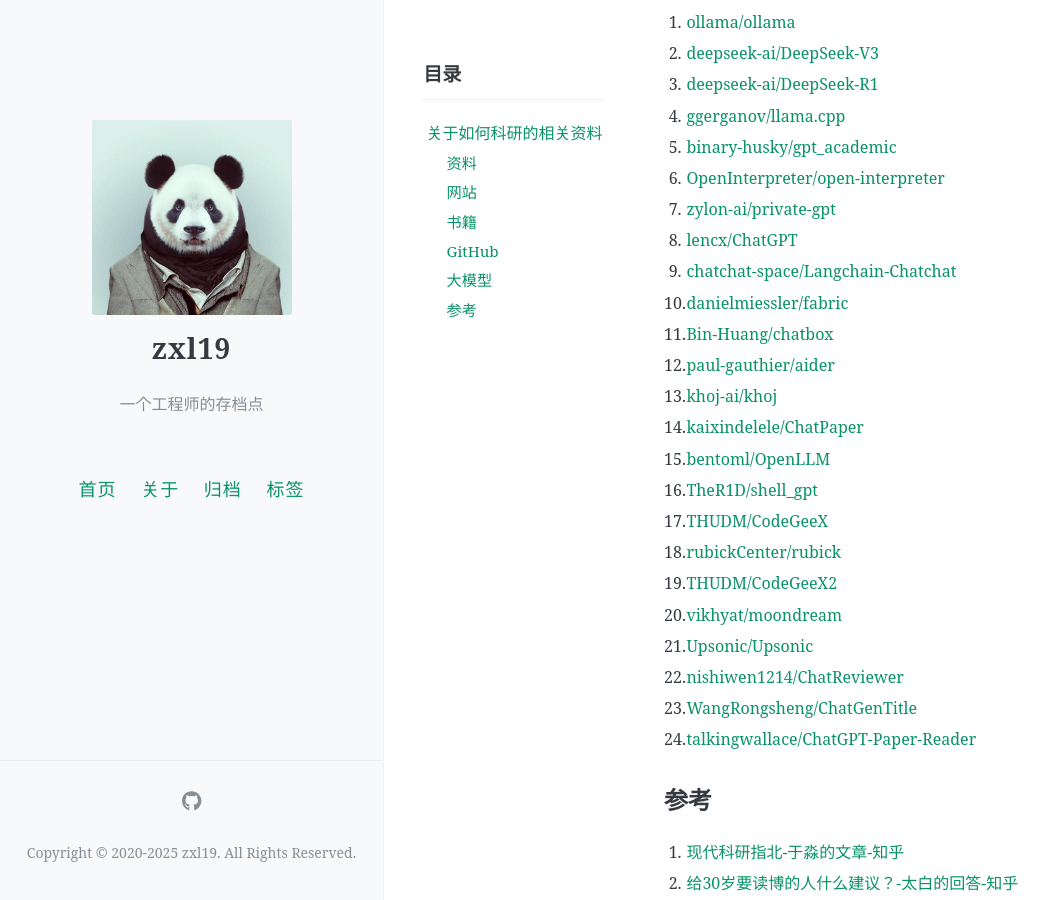
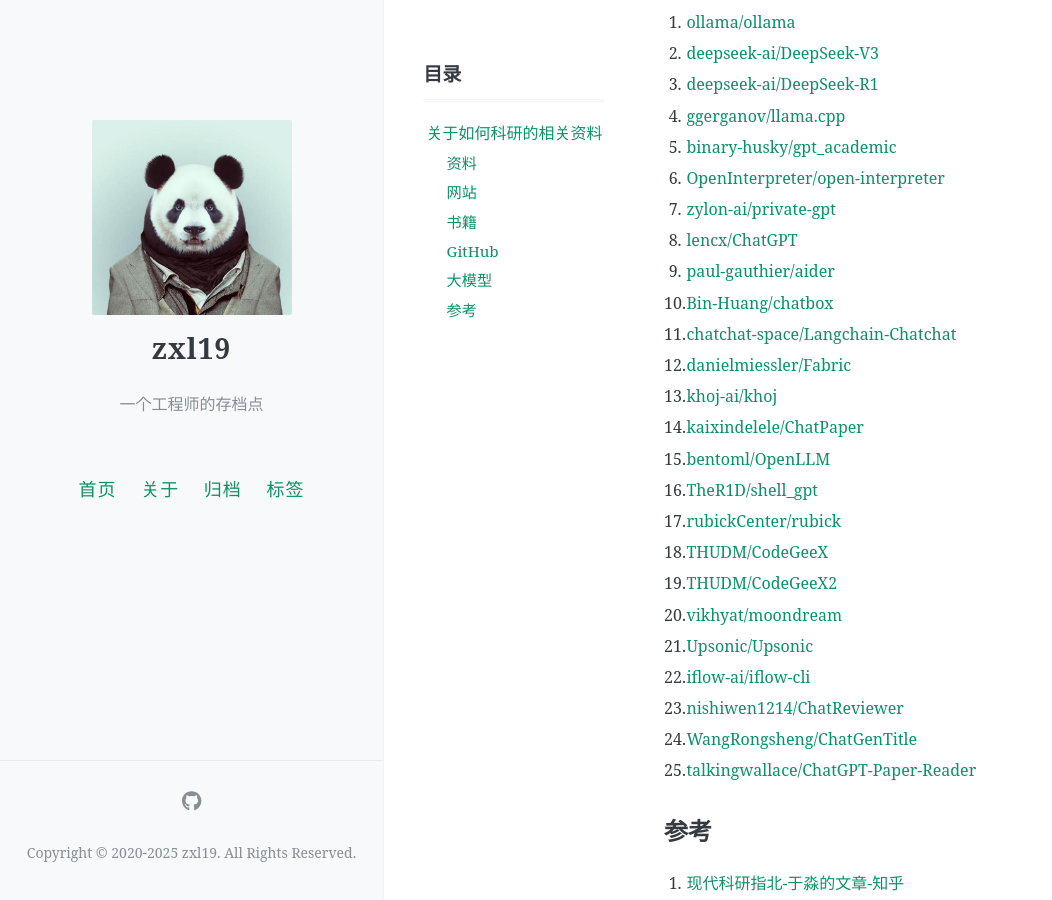
Before and after one commit to zxl19/zxl19.github.io, a Jekyll site: the page built from _posts/2021-06-14-academic-guide.md, in a window 1280 px wide and 900 px high, scrolled down 1267 px. Shown: the whole window, without its empty margins (0-1052 px from the left). Built offline with Jekyll 4.4.1, drawn with Linux system fonts in a browser that asks for light colours; comment, search, counter and statistics services are not loaded.

Commit message:
docs: update posts

```diff
--- a/_posts/2021-06-14-academic-guide.md
+++ b/_posts/2021-06-14-academic-guide.md
@@ -57,22 +57,23 @@ pinned: false
 6. [OpenInterpreter/open-interpreter](https://github.com/OpenInterpreter/open-interpreter)
 7. [zylon-ai/private-gpt](https://github.com/zylon-ai/private-gpt)
 8. [lencx/ChatGPT](https://github.com/lencx/ChatGPT)
-9. [chatchat-space/Langchain-Chatchat](https://github.com/chatchat-space/Langchain-Chatchat)
-10. [danielmiessler/fabric](https://github.com/danielmiessler/fabric)
-11. [Bin-Huang/chatbox](https://github.com/Bin-Huang/chatbox)
-12. [paul-gauthier/aider](https://github.com/paul-gauthier/aider)
+9. [paul-gauthier/aider](https://github.com/paul-gauthier/aider)
+10. [Bin-Huang/chatbox](https://github.com/Bin-Huang/chatbox)
+11. [chatchat-space/Langchain-Chatchat](https://github.com/chatchat-space/Langchain-Chatchat)
+12. [danielmiessler/Fabric](https://github.com/danielmiessler/Fabric)
 13. [khoj-ai/khoj](https://github.com/khoj-ai/khoj)
 14. [kaixindelele/ChatPaper](https://github.com/kaixindelele/ChatPaper)
 15. [bentoml/OpenLLM](https://github.com/bentoml/OpenLLM)
 16. [TheR1D/shell_gpt](https://github.com/TheR1D/shell_gpt)
-17. [THUDM/CodeGeeX](https://github.com/THUDM/CodeGeeX)
-18. [rubickCenter/rubick](https://github.com/rubickCenter/rubick)
+17. [rubickCenter/rubick](https://github.com/rubickCenter/rubick)
+18. [THUDM/CodeGeeX](https://github.com/THUDM/CodeGeeX)
 19. [THUDM/CodeGeeX2](https://github.com/THUDM/CodeGeeX2)
 20. [vikhyat/moondream](https://github.com/vikhyat/moondream)
 21. [Upsonic/Upsonic](https://github.com/Upsonic/Upsonic)
-22. [nishiwen1214/ChatReviewer](https://github.com/nishiwen1214/ChatReviewer)
-23. [WangRongsheng/ChatGenTitle](https://github.com/WangRongsheng/ChatGenTitle)
-24. [talkingwallace/ChatGPT-Paper-Reader](https://github.com/talkingwallace/ChatGPT-Paper-Reader)
+22. [iflow-ai/iflow-cli](https://github.com/iflow-ai/iflow-cli)
+23. [nishiwen1214/ChatReviewer](https://github.com/nishiwen1214/ChatReviewer)
+24. [WangRongsheng/ChatGenTitle](https://github.com/WangRongsheng/ChatGenTitle)
+25. [talkingwallace/ChatGPT-Paper-Reader](https://github.com/talkingwallace/ChatGPT-Paper-Reader)
 
 ## 参考
 
```
Also changed, not shown: _posts/2020-06-08-meme-archive.md (+14 -9 lines), _posts/2021-05-25-slam-tool.md (+9 -8 lines), _posts/2021-10-11-terminal-tool.md (+1 -0 lines), _posts/2023-03-28-python-package.md (+1 -0 lines), _posts/2024-05-22-cax-material.md (+11 -6 lines).
